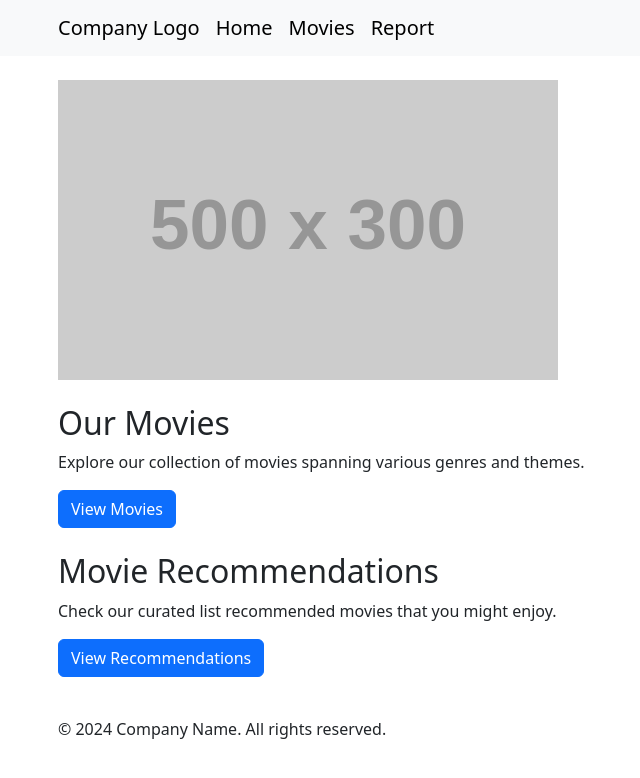
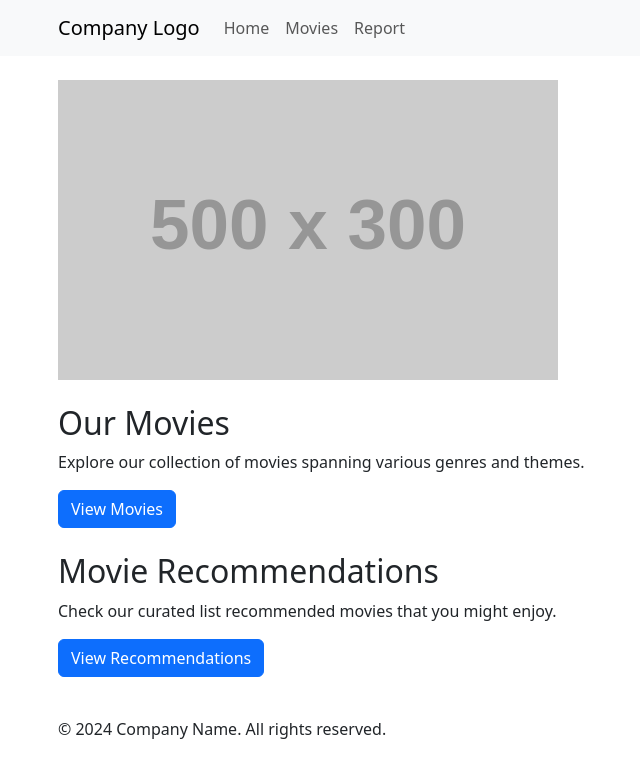
Before and after one commit to 7vTr0x7/React.js-2, a React (Vite) app in the folder IR5.1_CW/: page / in a window 1280 px wide. Shown: the top 778 px of the page, without its empty margins (24-664 px from the left). Built offline with nearby package versions, Linux system fonts and the light colour scheme.

Commit message:
IR5.1_CW - Home

```diff
--- a/IR5.1_CW/src/components/Header.jsx
+++ b/IR5.1_CW/src/components/Header.jsx
@@ -22,17 +22,17 @@ const Header = () => {
           <div className="collapse navbar-collapse" id="navbarNav">
             <ul className="navbar-nav">
               <li className="nav-item">
-                <Link className="navbar-brand" to="/">
+                <Link className="nav-link" to="/">
                   Home
                 </Link>
               </li>
               <li className="nav-item">
-                <Link className="navbar-brand" to="/movies">
+                <Link className="nav-link" to="/">
                   Movies
                 </Link>
               </li>
               <li className="nav-item">
-                <Link className="navbar-brand" to="/report">
+                <Link className="nav-link" to="/">
                   Report
                 </Link>
               </li>
```
